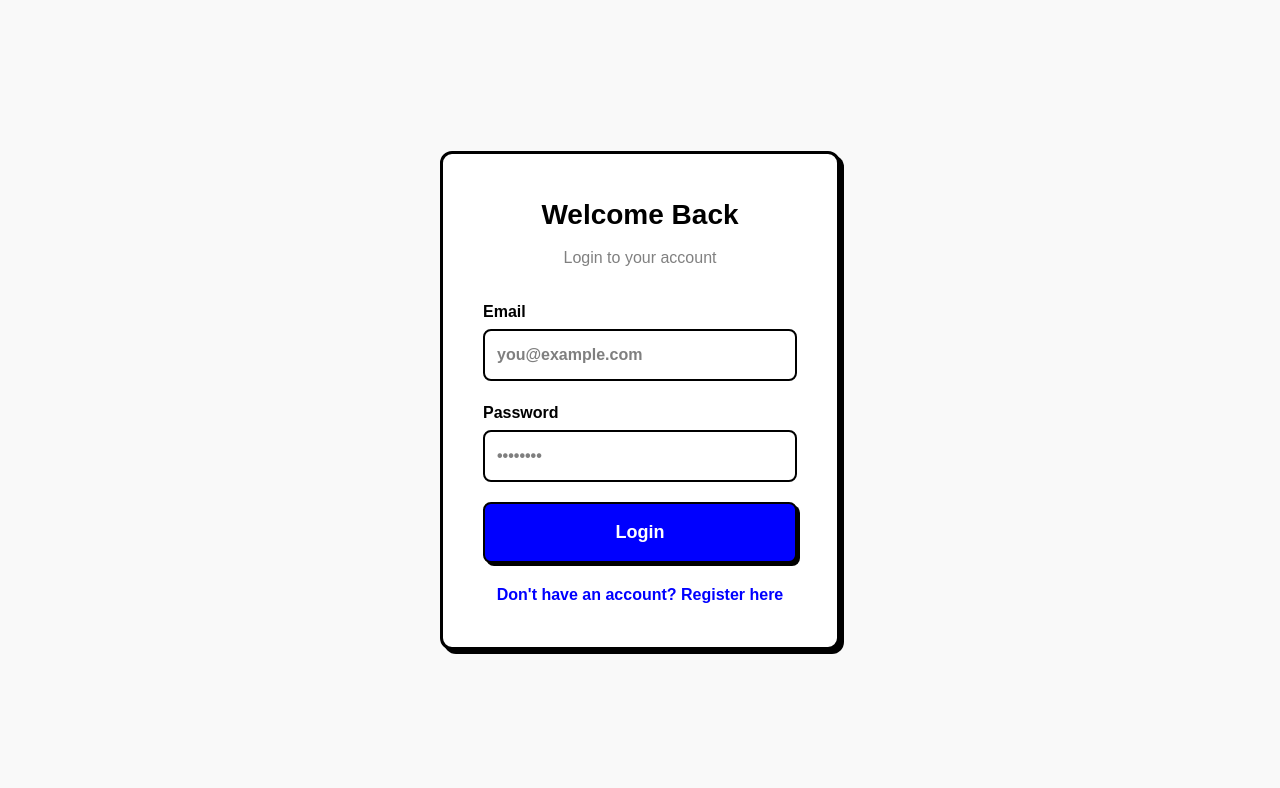
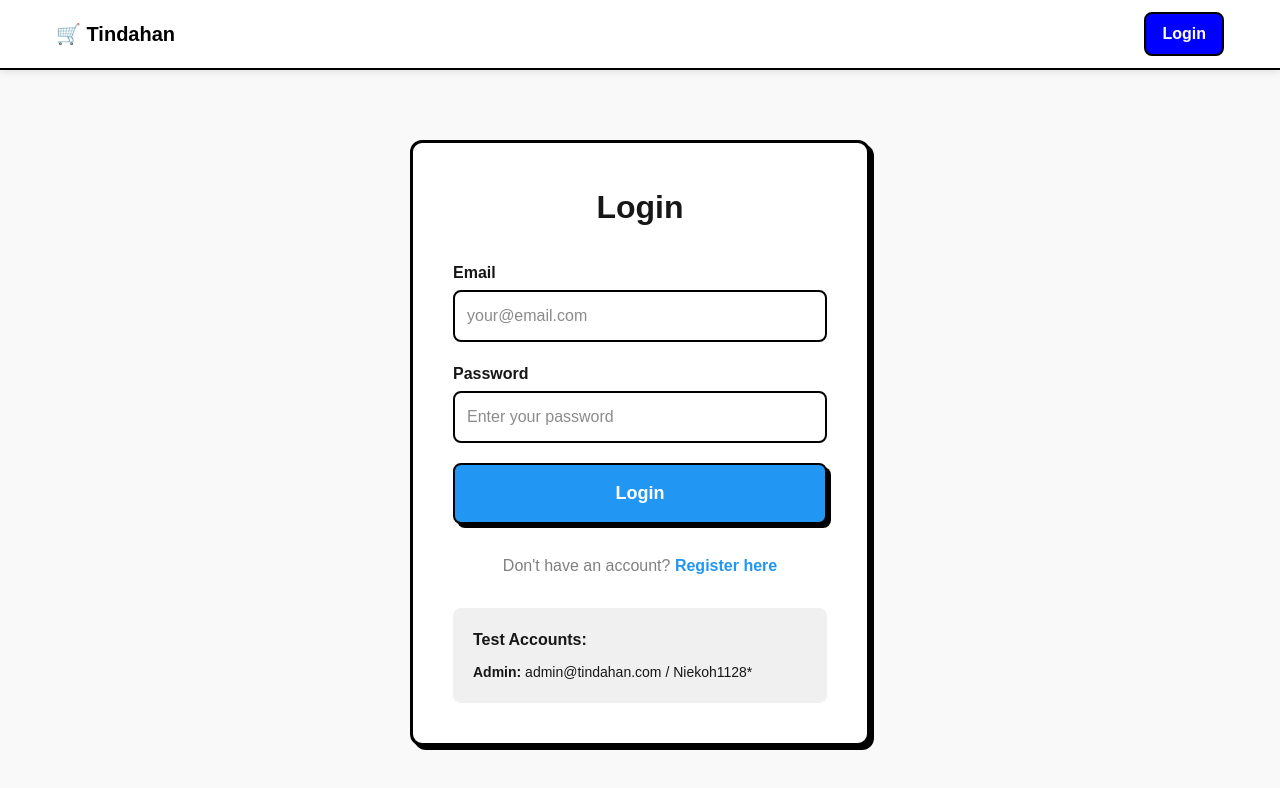
Before and after one commit to Inoues-Lab/tindahan-online, a Next.js app: page /login in a window 1280 px wide. Shown: the top 788 px of the page. Built offline with nearby package versions, Linux system fonts and the light colour scheme; no server answers.

Commit message:
Fix login redirect to admin dashboard

```diff
--- a/src/app/api/auth/login/route.ts
+++ b/src/app/api/auth/login/route.ts
@@ -1,7 +1,7 @@
 import { NextResponse } from 'next/server'
 import { prisma } from '@/lib/prisma'
+import { cookies } from 'next/headers'
 import bcrypt from 'bcryptjs'
-import { cookies } from 'next/headers'
 
 export async function POST(request: Request) {
   try {
@@ -9,7 +9,7 @@ export async function POST(request: Request) {
     const { email, password } = body
 
     if (!email || !password) {
-      return NextResponse.json({ error: 'Missing email or password' }, { status: 400 })
+      return NextResponse.json({ error: 'Email and password required' }, { status: 400 })
     }
 
     const user = await prisma.user.findUnique({
@@ -20,31 +20,34 @@ export async function POST(request: Request) {
       return NextResponse.json({ error: 'Invalid credentials' }, { status: 401 })
     }
 
-    const isValid = await bcrypt.compare(password, user.password)
+    const isPasswordValid = await bcrypt.compare(password, user.password)
 
-    if (!isValid) {
+    if (!isPasswordValid) {
       return NextResponse.json({ error: 'Invalid credentials' }, { status: 401 })
     }
 
-    const cookieStore = await cookies()
-    cookieStore.set('userId', user.id, {
-      path: '/',
-      maxAge: 60 * 60 * 24 * 7,
-      sameSite: 'lax',
-      httpOnly: true,
-      secure: true
-    })
-
-    return NextResponse.json({
+    // Set cookie
+    const response = NextResponse.json({
+      success: true,
       user: {
         id: user.id,
+        email: user.email,
         name: user.name,
-        email: user.email,
         role: user.role
       }
     })
+
+    response.cookies.set('userId', user.id, {
+      httpOnly: true,
+      secure: process.env.NODE_ENV === 'production',
+      sameSite: 'strict',
+      maxAge: 7 * 24 * 60 * 60, // 7 days
+      path: '/'
+    })
+
+    return response
   } catch (error) {
     console.error('Login error:', error)
-    return NextResponse.json({ error: 'Failed to login' }, { status: 500 })
+    return NextResponse.json({ error: 'Login failed' }, { status: 500 })
   }
 }
--- a/src/app/login/page.tsx
+++ b/src/app/login/page.tsx
@@ -1,120 +1,93 @@
-// src/app/login/page.tsx
 'use client'
 
-import { useState, useEffect } from 'react'
+import { useState } from 'react'
 import { useRouter } from 'next/navigation'
-import Link from 'next/link'
+import Header from '@/components/Header'
 
 export default function LoginPage() {
   const router = useRouter()
-  const [email, setEmail] = useState('')
-  const [password, setPassword] = useState('')
+  const [formData, setFormData] = useState({
+    email: '',
+    password: ''
+  })
+  const [error, setError] = useState('')
   const [loading, setLoading] = useState(false)
-  const [checkingAuth, setCheckingAuth] = useState(true)
-
-  const inputStyle = {
-    width: '100%',
-    padding: '12px',
-    borderRadius: '8px',
-    border: '2px solid black',
-    fontSize: '16px',
-    boxSizing: 'border-box' as const,
-    backgroundColor: 'white',
-    color: 'black',
-    fontWeight: 'bold' as const
-  }
-
-  const labelStyle = {
-    display: 'block',
-    fontWeight: 'bold' as const,
-    marginBottom: '5px',
-    color: 'black',
-    fontSize: '16px'
-  }
-
-  useEffect(() => {
-    const checkLoggedIn = async () => {
-      try {
-        const response = await fetch('/api/auth/me')
-        const data = await response.json()
-        if (data.user) {
-          if (data.user.role === 'ADMIN') router.push('/admin')
-          else if (data.user.role === 'RIDER') router.push('/rider')
-          else router.push('/')
-        }
-      } catch (error) {
-        console.log('Not logged in')
-      } finally {
-        setCheckingAuth(false)
-      }
-    }
-    checkLoggedIn()
-  }, [router])
 
   const handleSubmit = async (e: React.FormEvent) => {
     e.preventDefault()
+    setError('')
     setLoading(true)
+
     try {
-      const response = await fetch('/api/auth/login', {
+      const res = await fetch('/api/auth/login', {
         method: 'POST',
         headers: { 'Content-Type': 'application/json' },
-        body: JSON.stringify({ email, password })
+        body: JSON.stringify(formData)
       })
-      const data = await response.json()
-      if (response.ok) {
-        if (data.user.role === 'ADMIN') router.push('/admin')
-        else if (data.user.role === 'RIDER') router.push('/rider')
-        else router.push('/')
+
+      const data = await res.json()
+
+      if (!res.ok) {
+        setError(data.error || 'Login failed')
+        return
+      }
+
+      // Login successful - redirect based on role
+      if (data.user) {
+        if (data.user.role === 'ADMIN') {
+          router.push('/admin/dashboard')
+        } else if (data.user.role === 'MERCHANT') {
+          router.push('/merchant/dashboard')
+        } else if (data.user.role === 'RIDER') {
+          router.push('/rider/dashboard')
         } else {
-        alert(data.error || 'Login failed')
+          router.push('/')
         }
-    } catch (error) {
-      alert('Login error')
+      }
+    } catch (err) {
+      setError('An error occurred. Please try again.')
     } finally {
       setLoading(false)
     }
   }
 
-  if (checkingAuth) {
   return (
-      <main style={{ minHeight: '100vh', display: 'flex', alignItems: 'center', justifyContent: 'center' }}>
-        <p>Loading...</p>
-      </main>
-    )
-  }
+    <main style={{ minHeight: '100vh', backgroundColor: '#f9f9f9' }}>
+      <Header />
+      <div style={{ maxWidth: '500px', margin: '50px auto', padding: '20px' }}>
+        <div style={{ backgroundColor: 'white', padding: '40px', borderRadius: '12px', border: '3px solid black', boxShadow: '4px 4px 0px black' }}>
+          <h1 style={{ fontSize: '32px', fontWeight: 'bold', marginBottom: '30px', textAlign: 'center' }}>
+            Login
+          </h1>
 
-  return (
-    <main style={{ minHeight: '100vh', backgroundColor: '#f9f9f9', display: 'flex', alignItems: 'center', justifyContent: 'center', padding: '20px' }}>
-      <div style={{ backgroundColor: 'white', padding: '40px', borderRadius: '12px', border: '3px solid black', boxShadow: '4px 4px 0px black', width: '100%', maxWidth: '400px' }}>
-        <h1 style={{ fontSize: '28px', fontWeight: 'bold', textAlign: 'center', marginBottom: '10px', color: 'black' }}>
-          Welcome Back
-        </h1>
-        <p style={{ textAlign: 'center', color: 'gray', marginBottom: '30px' }}>
-          Login to your account
-        </p>
+          {error && (
+            <div style={{ backgroundColor: '#fee', border: '2px solid red', padding: '15px', borderRadius: '8px', marginBottom: '20px', color: 'red' }}>
+              {error}
+            </div>
+          )}
 
-        <form onSubmit={handleSubmit} style={{ display: 'grid', gap: '20px' }}>
-          <div>
-            <label style={labelStyle}>Email</label>
+          <form onSubmit={handleSubmit}>
+            <div style={{ marginBottom: '20px' }}>
+              <label style={{ display: 'block', fontWeight: 'bold', marginBottom: '5px' }}>Email</label>
               <input
                 type="email"
+                value={formData.email}
+                onChange={(e) => setFormData({ ...formData, email: e.target.value })}
+                placeholder="your@email.com"
                 required
-              value={email}
-              onChange={(e) => setEmail(e.target.value)}
-              style={inputStyle}
-              placeholder="you@example.com"
+                style={{ width: '100%', padding: '12px', border: '2px solid black', borderRadius: '8px', fontSize: '16px', boxSizing: 'border-box' }}
               />
             </div>
 
-          <div>
-            <label style={labelStyle}>Password</label>
+            <div style={{ marginBottom: '20px' }}>
+              <label style={{ display: 'block', fontWeight: 'bold', marginBottom: '5px' }}>Password</label>
               <input
                 type="password"
+                value={formData.password}
+                onChange={(e) => setFormData({ ...formData, password: e.target.value })}
+                placeholder="Enter your password"
                 required
-              value={password}
-              onChange={(e) => setPassword(e.target.value)}
-              style={inputStyle}
-              placeholder="••••••••"
+                style={{ width: '100%', padding: '12px', border: '2px solid black', borderRadius: '8px', fontSize: '16px', boxSizing: 'border-box' }}
               />
             </div>
 
@@ -124,24 +97,35 @@ export default function LoginPage() {
               style={{
                 width: '100%',
                 padding: '15px',
-              backgroundColor: loading ? 'gray' : 'blue',
+                backgroundColor: loading ? 'gray' : '#2196f3',
                 color: 'white',
                 border: '2px solid black',
                 borderRadius: '8px',
+                fontWeight: 'bold',
                 fontSize: '18px',
-              fontWeight: 'bold',
                 cursor: loading ? 'not-allowed' : 'pointer',
-              boxShadow: '3px 3px 0px black'
+                boxShadow: '4px 4px 0px black'
               }}
             >
               {loading ? 'Logging in...' : 'Login'}
             </button>
           </form>
 
-        <div style={{ textAlign: 'center', marginTop: '20px' }}>
-          <Link href="/register" style={{ color: 'blue', fontWeight: 'bold' }}>
-            Don't have an account? Register here
-          </Link>
+          <div style={{ marginTop: '30px', textAlign: 'center' }}>
+            <p style={{ color: 'gray' }}>
+              Don't have an account?{' '}
+              <a href="/register" style={{ color: '#2196f3', fontWeight: 'bold' }}>
+                Register here
+              </a>
+            </p>
+          </div>
+
+          <div style={{ marginTop: '30px', padding: '20px', backgroundColor: '#f0f0f0', borderRadius: '8px' }}>
+            <p style={{ fontWeight: 'bold', marginBottom: '10px' }}>Test Accounts:</p>
+            <p style={{ fontSize: '14px' }}>
+              <strong>Admin:</strong> admin@tindahan.com / Niekoh1128*
+            </p>
+          </div>
         </div>
       </div>
     </main>
```
Lines whose indentation alone changed are shown as unchanged.
